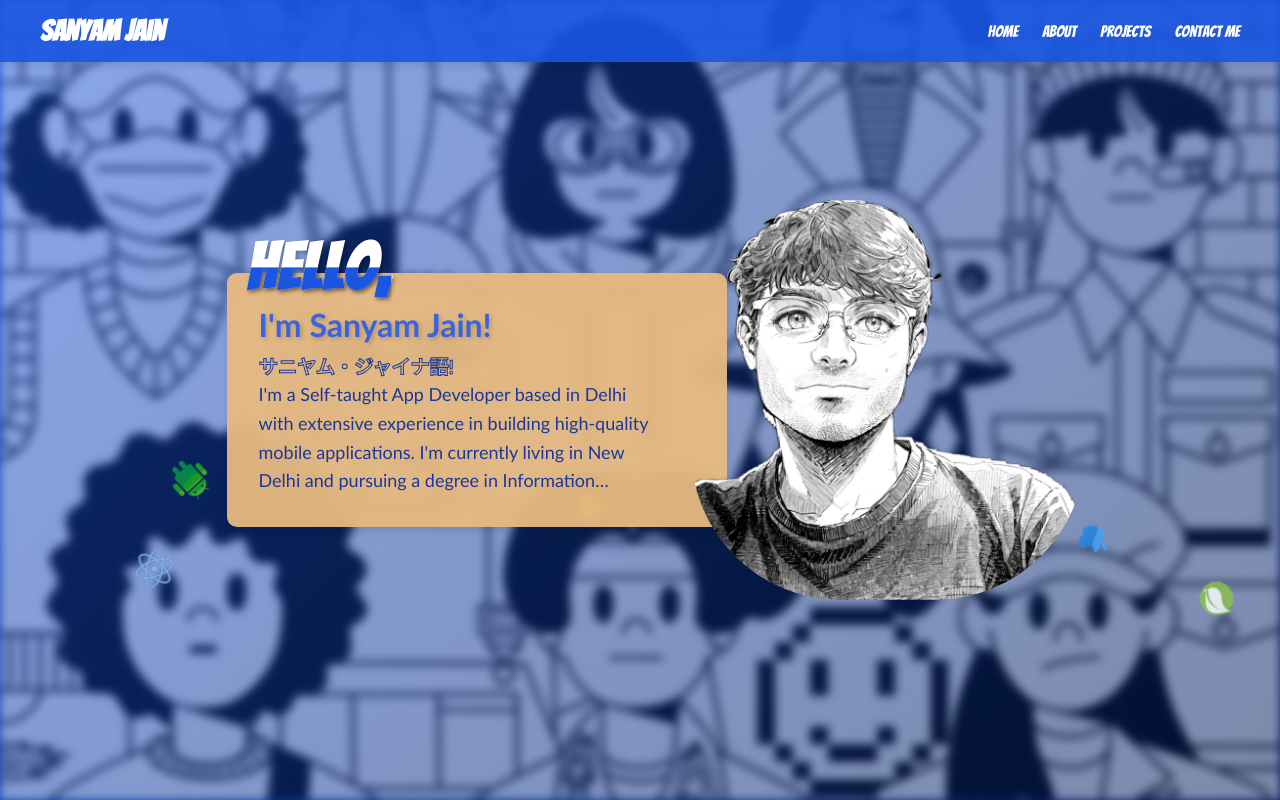
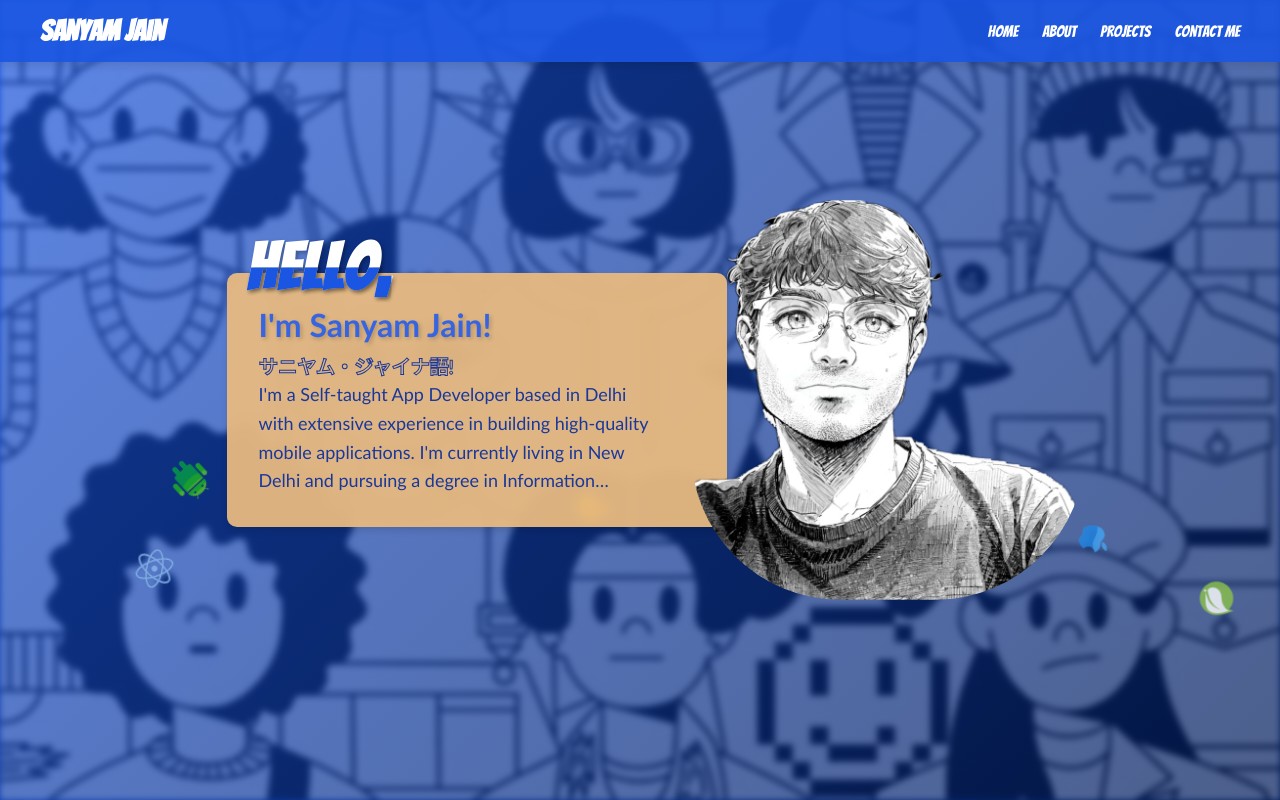
Before and after one commit to sam2002jain/myportfolio, a Next.js app: page / in a window 1280 px wide. Shown: the top 800 px of the page. Built offline with nearby package versions, Linux system fonts and the light colour scheme; a web font is replaced by a local one.

Commit message:
fix changes

```diff
--- a/src/app/page.module.css
+++ b/src/app/page.module.css
@@ -123,17 +123,16 @@
 
 /* Remove br tags handling */
 .heroImage {
-  position: absolute;
+  position: fixed;  /* Change from absolute to fixed */
   top: 0;
   left: 0;
-  width: 100vw;
-  height: 100vh;
+  width: 100%;
+  height: 100%;
   object-fit: cover;
   z-index: 1;
-  color:#3764e1;
-  filter: blur(5px);
-  opacity: 0.5;
-  transition: opacity 0.3s ease-in-out;
+  opacity: 0.3;  /* Increase opacity slightly */
+  filter: blur(3px);  /* Reduce blur */
+  pointer-events: none;  /* Prevent image from interfering with interactions */
 }
 
 .logo {
```
